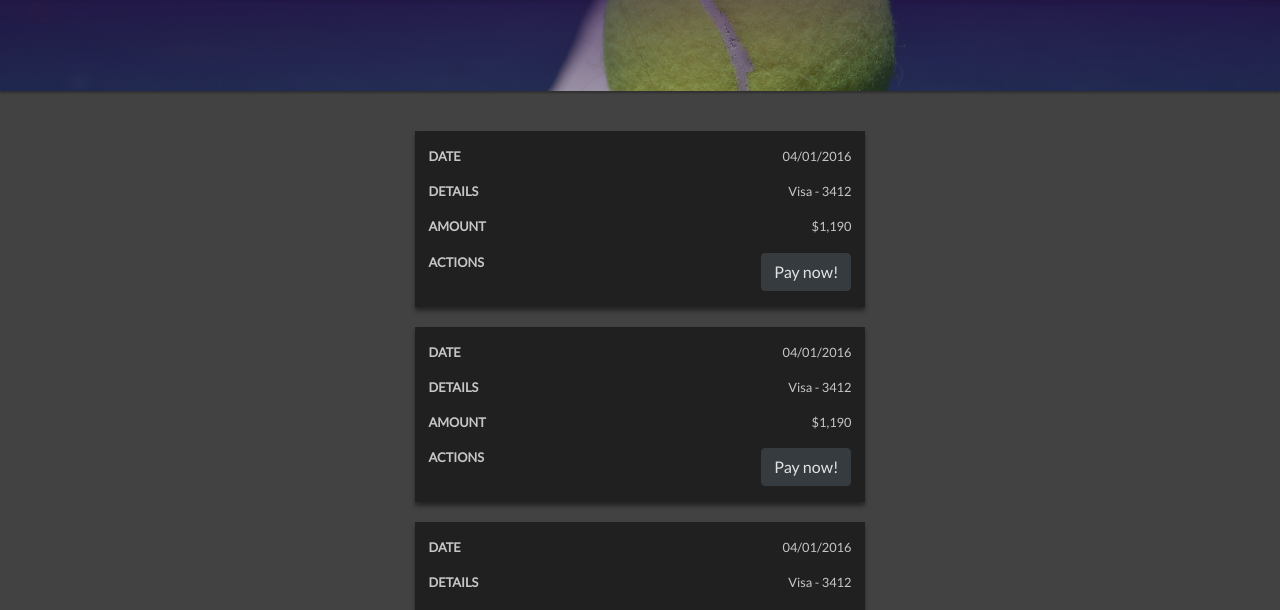
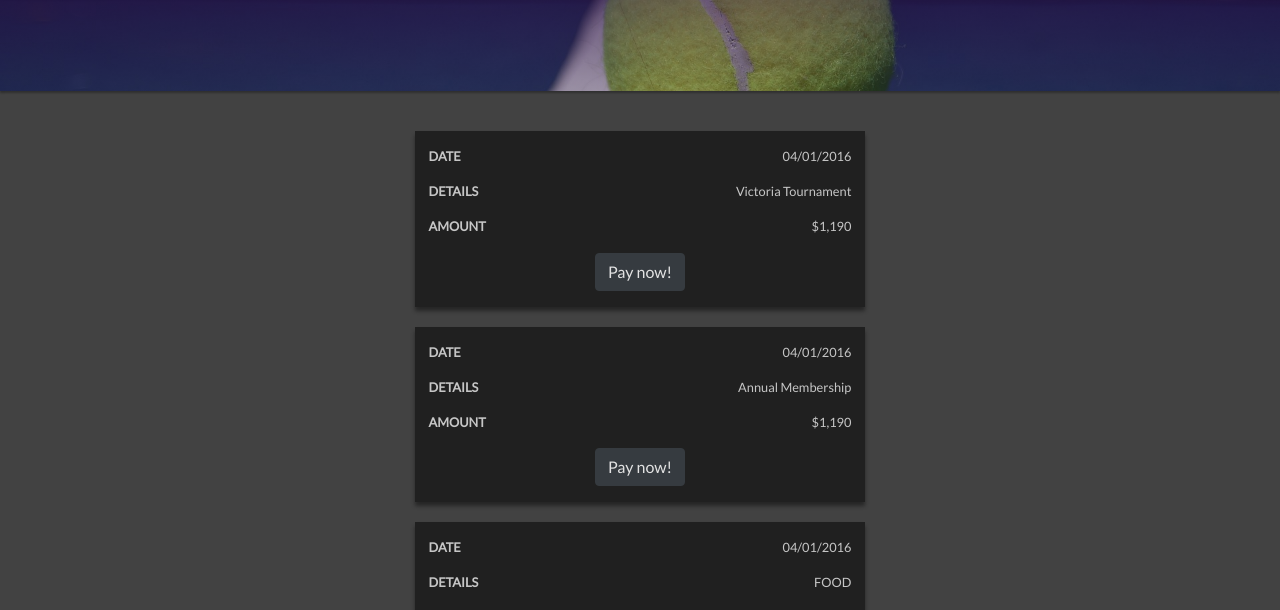
Before and after one commit to kevink97/htc-website, a plain HTML site: page dues.html in a window 1280 px wide. Shown: the part 190-800 px from the top of the page. Drawn offline with nearby package versions, Linux system fonts and the light colour scheme; no server answers.

Commit message:
modified position of pay now button

```diff
--- a/dues.html
+++ b/dues.html
@@ -49,15 +49,15 @@
                         <th scope="col">Date</th>
                         <th scope="col">Details</th>
                         <th scope="col">Amount</th>
-                        <th scope="col">Actions</th>
+                        <th scope="col"></th>
                     </tr>
                 </thead>
                 <tbody>
                     <tr>
                         <td data-label="Date">04/01/2016</td>
-                        <td data-label="Details">Visa - 3412</td>
+                        <td data-label="Details">Victoria Tournament</td>
                         <td data-label="Amount">$1,190</td>
-                        <td data-label="Actions">
+                        <td style="text-align:center" data-label="">
                             <button type="button" class="btn btn-dark" data-toggle="modal" data-target="i">
                                 Pay now!
                             </button>
@@ -65,9 +65,9 @@
                     </tr>
                     <tr>
                         <td data-label="Date">04/01/2016</td>
-                        <td data-label="Details">Visa - 3412</td>
+                        <td data-label="Details">Annual Membership</td>
                         <td data-label="Amount">$1,190</td>
-                        <td data-label="Actions">
+                        <td style="text-align:center" data-label="">
                             <button type="button" id="btn2" class="btn btn-dark">
                                 Pay now!
                             </button>
@@ -75,9 +75,9 @@
                     </tr>
                     <tr>
                         <td data-label="Date">04/01/2016</td>
-                        <td data-label="Details">Visa - 3412</td>
+                        <td data-label="Details">FOOD</td>
                         <td data-label="Amount">$1,190</td>
-                        <td data-label="Actions">
+                        <td style="text-align:center" data-label="">
                             <button type="button" class="btn btn-dark">
                                 Pay now!
                             </button>
```
